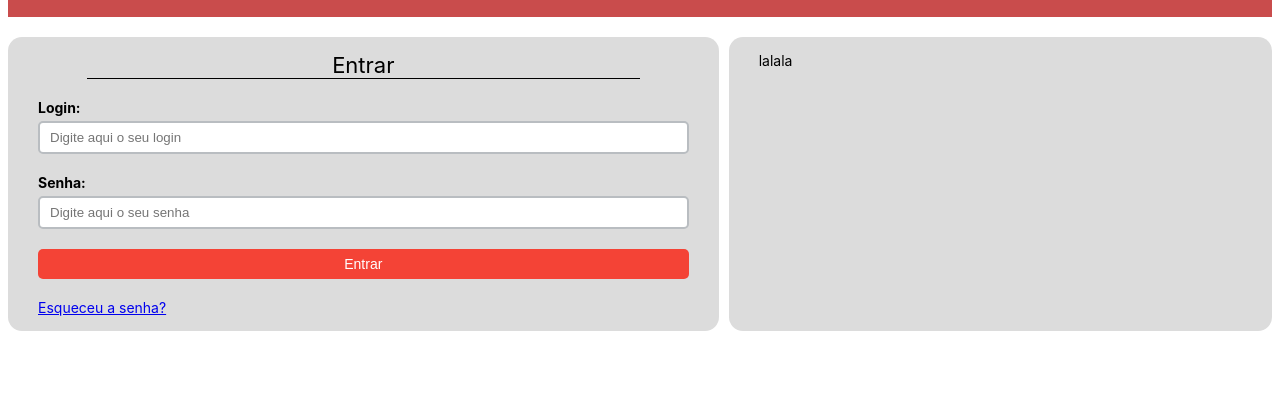
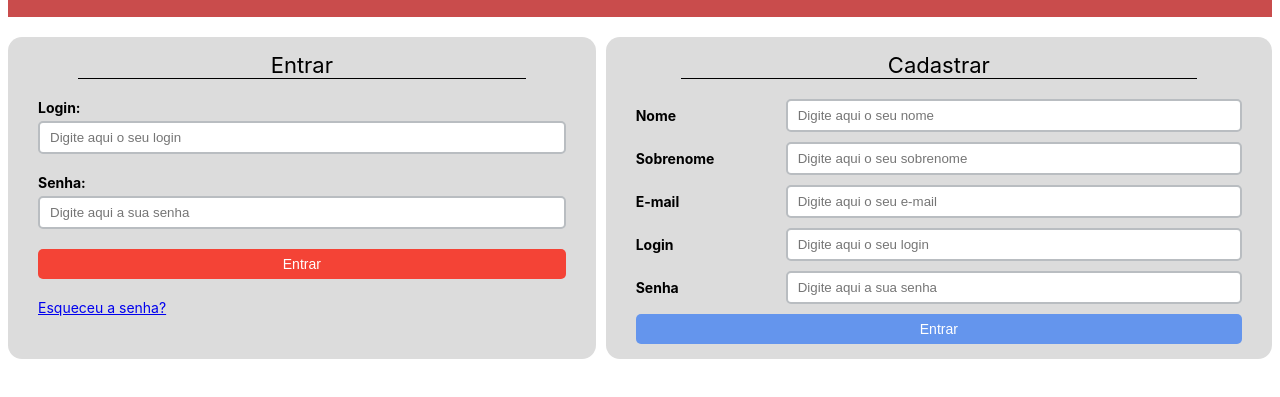
Before and after one commit to mihmilicio/prova1-webdev, a plain HTML site: page index.html in a window 1280 px wide. Shown: the part 61-458 px from the top of the page. Drawn offline with Linux system fonts and the light colour scheme.

Commit message:
Formulário de cadastro

```diff
--- a/index.html
+++ b/index.html
@@ -12,18 +12,18 @@
   </header>
   <article>
     <section>
-      <form>
+      <form name="login">
         <fieldset>
           <legend>Entrar</legend>
 
           <div class="form-group vertical">
-            <label for="login">Login: </label>
-            <input type="text" class="form-control" id="login" name="login" placeholder="Digite aqui o seu login" />
+            <label for="log-login">Login: </label>
+            <input type="text" class="form-control" id="log-login" name="login" placeholder="Digite aqui o seu login" />
           </div>
 
           <div class="form-group vertical">
-            <label for="senha">Senha: </label>
-            <input type="password" class="form-control" id="senha" name="senha" placeholder="Digite aqui o seu senha" />
+            <label for="log-senha">Senha: </label>
+            <input type="password" class="form-control" id="log-senha" name="senha" placeholder="Digite aqui a sua senha" />
           </div>
 
           <button type="submit" class="btn">Entrar</button>
@@ -33,7 +33,38 @@
       </form>
     </section>
     <section>
-      lalala
+      <form name="register">
+        <fieldset>
+          <legend>Cadastrar</legend>
+
+          <div class="form-group horizontal">
+            <label for="reg-nome">Nome</label>
+            <input type="text" class="form-control" id="reg-nome" name="nome" placeholder="Digite aqui o seu nome" />
+          </div>
+
+          <div class="form-group horizontal">
+            <label for="reg-sobrenome">Sobrenome</label>
+            <input type="text" class="form-control" id="reg-sobrenome" name="sobrenome" placeholder="Digite aqui o seu sobrenome" />
+          </div>
+
+          <div class="form-group horizontal">
+            <label for="reg-email">E-mail</label>
+            <input type="email" class="form-control" id="reg-email" name="email" placeholder="Digite aqui o seu e-mail" />
+          </div>
+
+          <div class="form-group horizontal">
+            <label for="reg-login">Login</label>
+            <input type="text" class="form-control" id="reg-login" name="login" placeholder="Digite aqui o seu login" />
+          </div>
+
+          <div class="form-group horizontal">
+            <label for="reg-senha">Senha</label>
+            <input type="password" class="form-control" id="reg-senha" name="senha" placeholder="Digite aqui a sua senha" />
+          </div>
+
+          <button type="submit" class="btn">Entrar</button>
+        </fieldset>
+      </form>
     </section>
   </article>
   <footer>
--- a/style.css
+++ b/style.css
@@ -102,3 +102,13 @@ label {
 .form-group.vertical {
   margin-bottom: 20px;
 }
+
+.form-group.horizontal {
+  display: flex;
+  align-items: center;
+  margin-bottom: 10px;
+}
+.form-group.horizontal label {
+  flex: calc(100% / 3);
+  margin: 0;
+}
```
